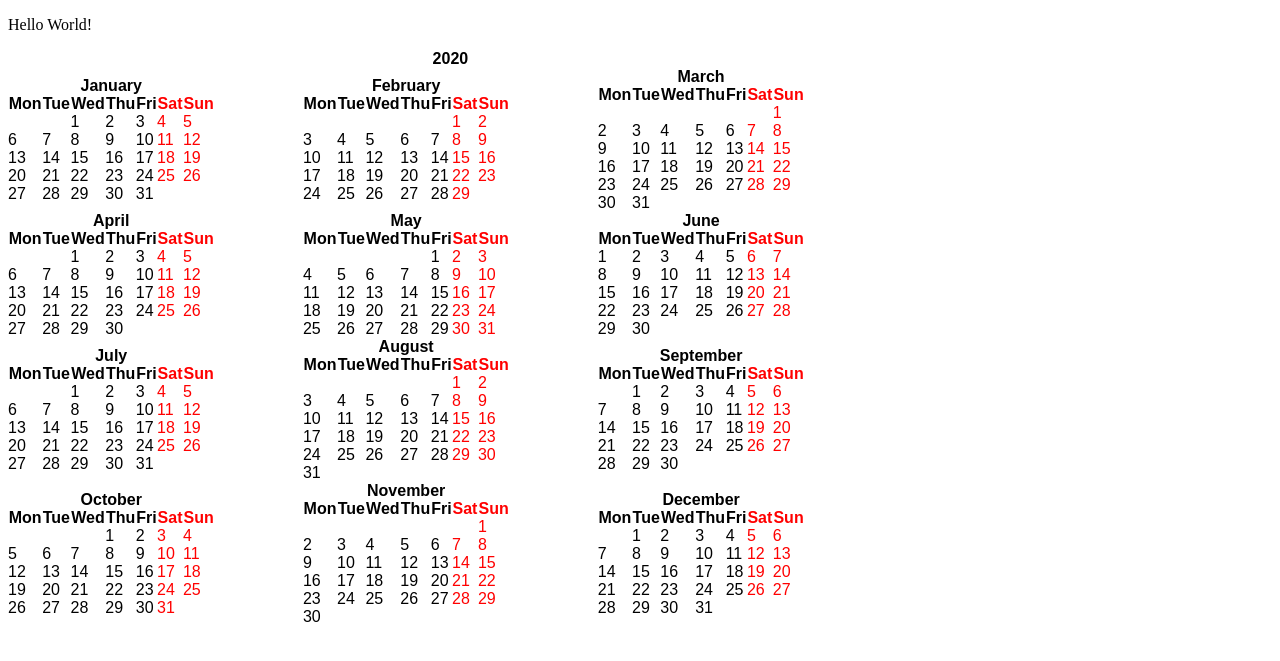
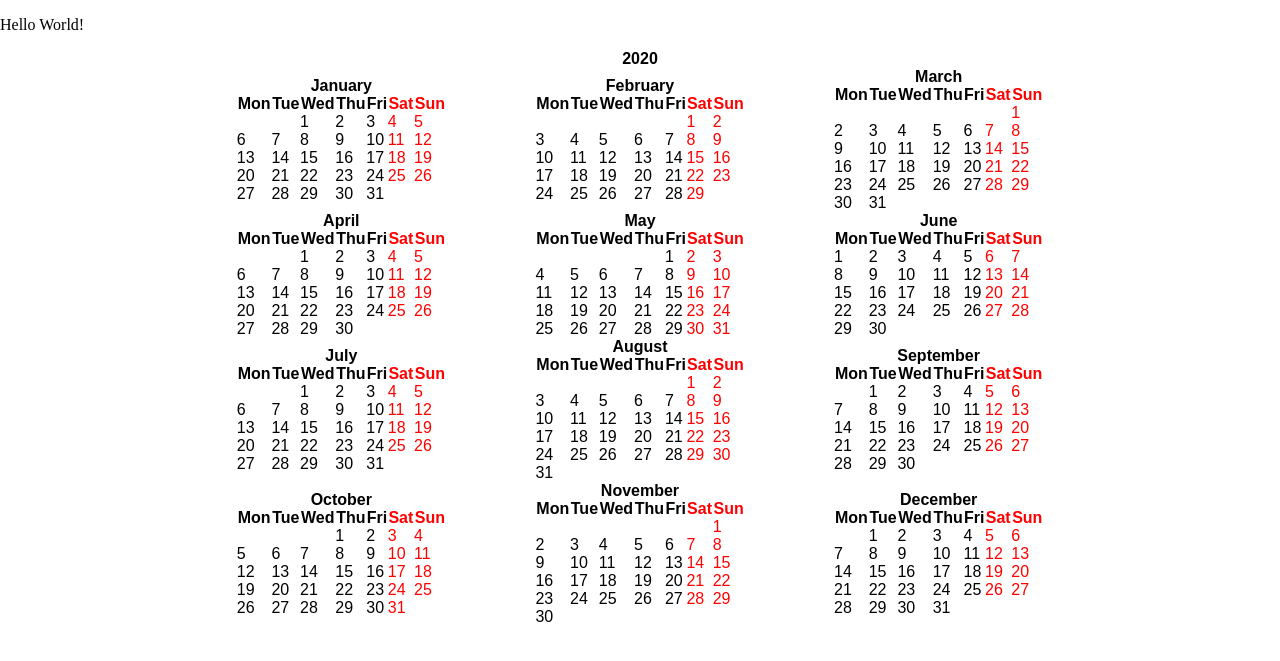
Before and after one commit to Anbionchik/production_calendar, a Django app: page / in a window 1280 px wide. Shown: the top 661 px of the page. Run offline with Django 3.2, Linux system fonts and the light colour scheme.

Commit message:
Коммит перед экспериментом

```diff
--- a/main/static/css/index.css
+++ b/main/static/css/index.css
@@ -1,4 +1,11 @@
+body {
+    align-content: center;
+    margin: 0;
+    padding: 0;
+}
+
 table {
+    margin: 0 auto;
     width: 70%;
     font-family: Arial;
 }
```
